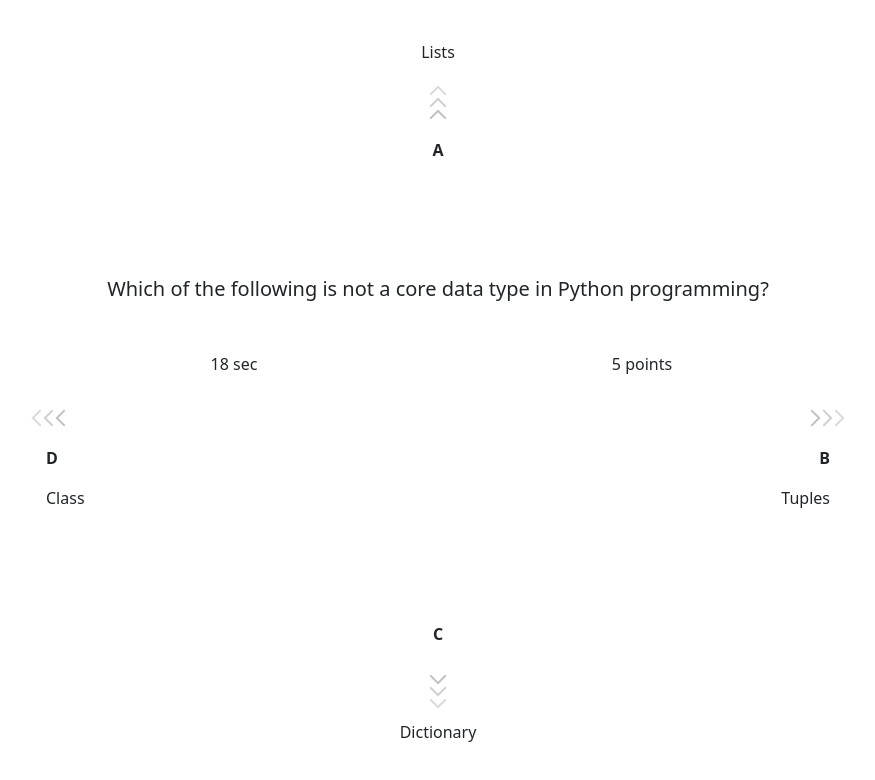
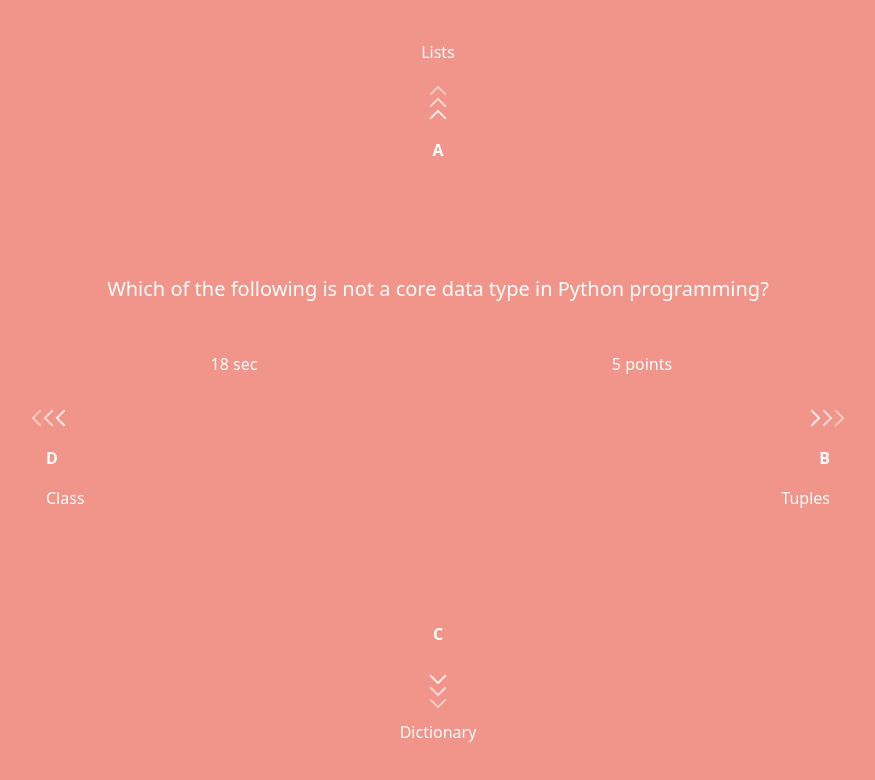
Before and after one commit to Talentrator/quick-questions-prototype, a Vue app: page / in a window 1280 px wide. Both pictures are taken after a click on the button "Start Questions". Shown: the top 780 px of the page, without its empty margins (202-1077 px from the left). Built offline with nearby package versions, Linux system fonts and the light colour scheme.

Commit message:
added card colors

```diff
--- a/src/components/questions/ArrowScrollAnimation.vue
+++ b/src/components/questions/ArrowScrollAnimation.vue
@@ -1,5 +1,5 @@
 <template>
-  <div :class="`scroll ${direction}`">
+  <div :class="`scroll ${direction}`" :style="style">
     <div class="scroll-arrow"></div>
     <div class="scroll-arrow"></div>
     <div class="scroll-arrow"></div>
@@ -14,14 +14,24 @@ export default {
       type: String,
       default: "down",
     },
+    color: {
+      type:String,
+      default: "#000"
+    }
+  },
+  computed: {
+    style(){
+      return {'--color':this.color}
+    }
   },
 };
 </script>
 
 <style lang="scss" scoped>
+
 $animation-delay: 0.1s;
 $arrow-size: 12px;
-$arrow-border-color: lighten(#000, 70);
+$arrow-border-color: #{var(--color)};
 
 .up {
   transform: rotate(-180deg);
--- a/src/components/questions/QuestionCard.vue
+++ b/src/components/questions/QuestionCard.vue
@@ -5,15 +5,23 @@
       { 'd-none': !active },
     ]"
     @touchstart="handleTouchStart"
+    :style="styles"
   >
     <div class="answer up start-0 text-center w-100">
       <p class="">{{ question.options["A"] }}</p>
-      <arrow-scroll-animation class="d-inline-block my-2" direction="up" />
+      <arrow-scroll-animation
+        class="d-inline-block my-2"
+        direction="up"
+        :color="styles.color"
+      />
       <p class="fw-bold">A</p>
     </div>
     <div class="answer down start-0 text-center w-100">
       <p class="fw-bold">C</p>
-      <arrow-scroll-animation class="d-inline-block my-2" />
+      <arrow-scroll-animation
+        class="d-inline-block my-2"
+        :color="styles.color"
+      />
       <p class="">{{ question.options["C"] }}</p>
     </div>
     <b-row class="justify-content-center align-items-center h-100">
@@ -38,6 +46,7 @@
             <div class="text-start">
               <arrow-scroll-animation
                 class="d-inline-block mb-1"
+                :color="styles.color"
                 direction="left"
               />
               <div class="">
@@ -50,6 +59,7 @@
             <div class="text-end position-relative">
               <arrow-scroll-animation
                 class="d-inline-block mb-1"
+                :color="styles.color"
                 direction="right"
               />
               <div class="">
@@ -120,9 +130,15 @@ export default {
     canAnswer() {
       return this.remainingTime > 0;
     },
-    // simplifiedAnswersArray(){
-    //   return this.answer.options.map(answer => )
-    // },
+    styles() {
+      let background = "#fff",
+        color = "#000";
+      if (this.question.colors) {
+        background = this.question.colors.background;
+        color = this.question.colors.color;
+      }
+      return { background, color };
+    },
   },
   methods: {
     enter() {
--- a/src/components/questions/QuestionCards.vue
+++ b/src/components/questions/QuestionCards.vue
@@ -59,6 +59,10 @@ export default {
           answer: "D",
           time: 20, //in seconds
           score: 5,
+          colors: {
+            background: "#F1948A",
+            color: "#fefefe"
+          }
         },
         {
           id: 2,
@@ -73,6 +77,10 @@ export default {
           answer: "B",
           time: 15, //in seconds
           score: 5,
+          colors: {
+            background: "#76D7C4",
+            color: "#fefefe"
+          }
         },
         {
           id: 3,
@@ -82,6 +90,10 @@ export default {
           answer: "B",
           time: 30, //in seconds
           score: 5,
+          colors: {
+            background: "#BB8FCE",
+            color: "#fefefe"
+          }
         },
       ],
     };
--- a/src/components/questions/ResultsCard.vue
+++ b/src/components/questions/ResultsCard.vue
@@ -1,18 +1,23 @@
 <template>
-  <div class="question-card h-100 p-3 position-relative">
+  <div class="question-card h-100 p-3 position-relative" :style="style">
     <div class="text-end">
-      <button type="button" class="btn-close" aria-label="Close" @click="$emit('close')"></button>
+      <button
+        type="button"
+        class="btn-close"
+        aria-label="Close"
+        @click="$emit('close')"
+      ></button>
     </div>
     <b-row class="justify-content-center align-items-center h-100">
       <div class="col-8">
         <p class="text-center fs-1 fw-bold">Hello there, your score is</p>
-        <h2 class="text-success text-center fw-bold mt-5">
+        <h2 class="text-center fw-bold mt-5 fs-1">
           <span class="p-4">{{ percentScore }}%</span>
         </h2>
-        <div class="breakdown mt-5">
+        <div class="breakdown mt-5 fs-5">
           <p class="">Correct answers: {{ correctAnswers.length }}</p>
           <p class="">Wrong answers: {{ wrongAnswers.length }}</p>
-          <p class="">Time taken: {{timeTaken}}</p>
+          <p class="">Time taken: {{ timeTaken }}</p>
           <p class="">Ranking: 5</p>
         </div>
       </div>
@@ -21,7 +26,7 @@
 </template>
 
 <script>
-import Time from '@/mixins/TimeMixin.js';
+import Time from "@/mixins/TimeMixin.js";
 
 export default {
   name: "ResultsCard",
@@ -38,6 +43,12 @@ export default {
     },
   },
   computed: {
+    style() {
+      return {
+        background: "#F1948A",
+        color: "#fefefe",
+      };
+    },
     correctAnswers() {
       return this.questions.filter(
         (question, index) => question.answer == this.answers[index].answer
@@ -61,7 +72,9 @@ export default {
       return Math.ceil((this.totalScore / this.questionsTotalScore) * 100);
     },
     timeTaken() {
-      return this.formatTime(this.answers.reduce((acc, answer) => acc + answer.duration, 0));
+      return this.formatTime(
+        this.answers.reduce((acc, answer) => acc + answer.duration, 0)
+      );
     },
   },
   methods: {},
```
